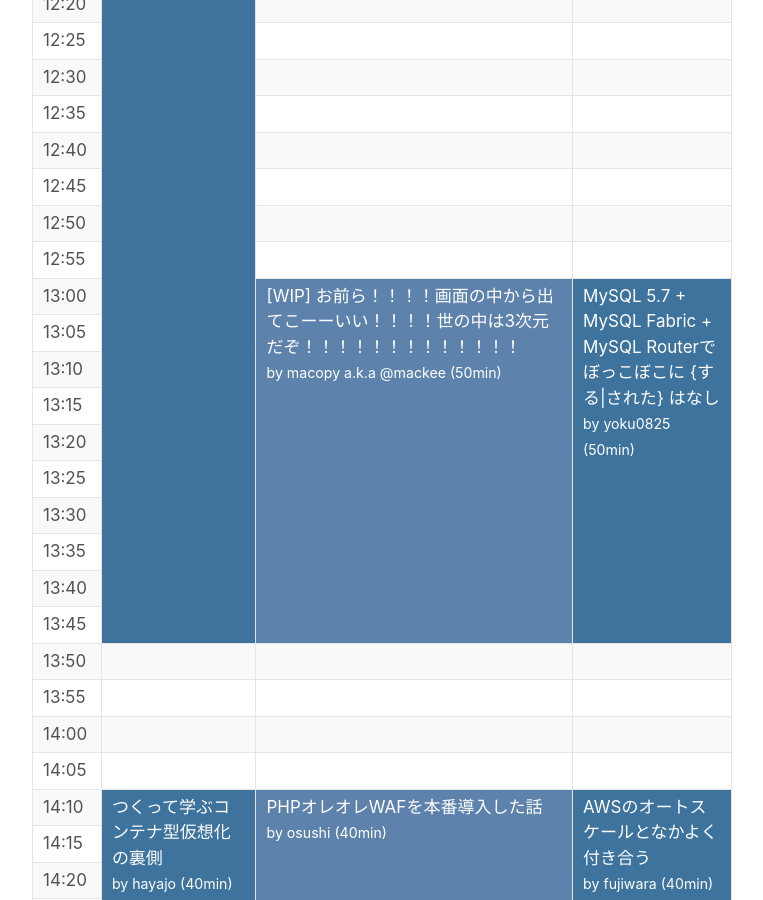
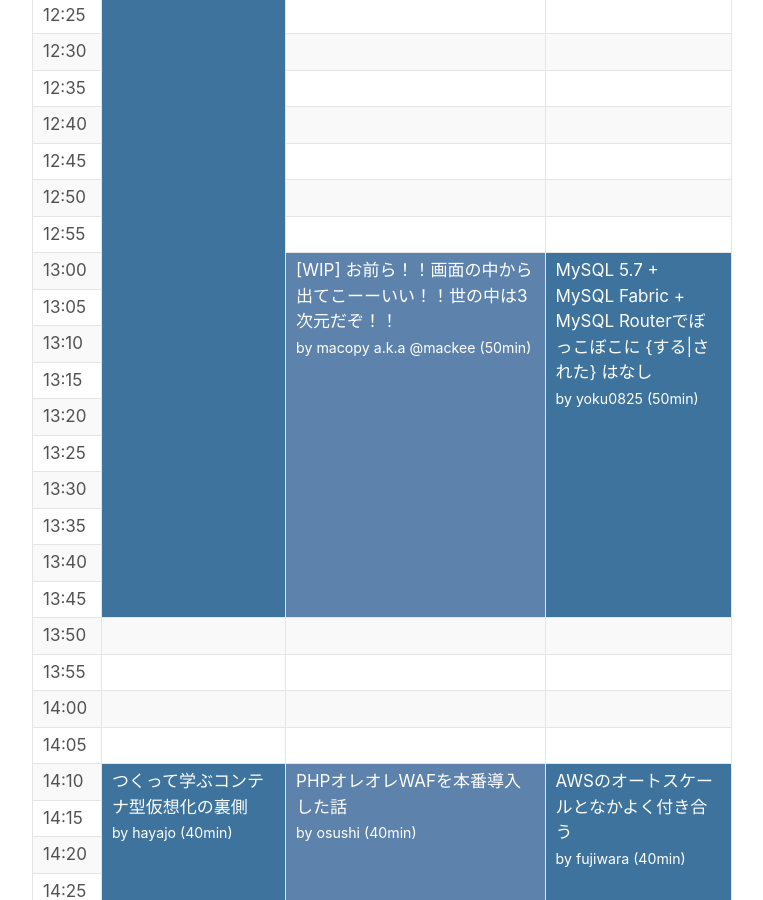
Before and after one commit to hachiojipm/yapcasia-8oji-2016mid, a Jekyll site: the page built from time_table.md, in a window 1280 px wide and 900 px high, scrolled down 2212 px. Shown: the whole window, without its empty margins (258-1021 px from the left). Built offline with Jekyll 4.4.1, drawn with Linux system fonts in a browser that asks for light colours; comment, search, counter and statistics services are not loaded.

Commit message:
「word wrapに詳しい人間の犯行」

```diff
--- a/time_table.md
+++ b/time_table.md
@@ -83,7 +83,7 @@ td.room-C{
 <tr><td>12:45</td><td></td><td></td></tr>
 <tr><td>12:50</td><td></td><td></td></tr>
 <tr><td>12:55</td><td></td><td></td></tr>
-<tr><td>13:00</td><td rowspan='10' class='room-B'>  <a href='https://github.com/hachiojipm/yapcasia-8oji-2016mid-timetable/issues/23'>    [WIP] お前ら！！！！画面の中から出てこーーいい！！！！世の中は3次元だぞ！！！！！！！！！！！！！<br><small> by macopy a.k.a @mackee (50min)</small>  </a></td><td rowspan='10' class='room-C'>  <a href='https://github.com/hachiojipm/yapcasia-8oji-2016mid-timetable/issues/14'>    MySQL 5.7 + MySQL Fabric + MySQL Routerでぼっこぼこに {する|された} はなし<br><small> by yoku0825 (50min)</small>  </a></td></tr>
+<tr><td>13:00</td><td rowspan='10' class='room-B'>  <a href='https://github.com/hachiojipm/yapcasia-8oji-2016mid-timetable/issues/23'>    [WIP] お前ら！！画面の中から出てこーーいい！！世の中は3次元だぞ！！<br><small> by macopy a.k.a @mackee (50min)</small>  </a></td><td rowspan='10' class='room-C'>  <a href='https://github.com/hachiojipm/yapcasia-8oji-2016mid-timetable/issues/14'>    MySQL 5.7 + MySQL Fabric + MySQL Routerでぼっこぼこに {する|された} はなし<br><small> by yoku0825 (50min)</small>  </a></td></tr>
 <tr><td>13:05</td></tr>
 <tr><td>13:10</td></tr>
 <tr><td>13:15</td></tr>
```
